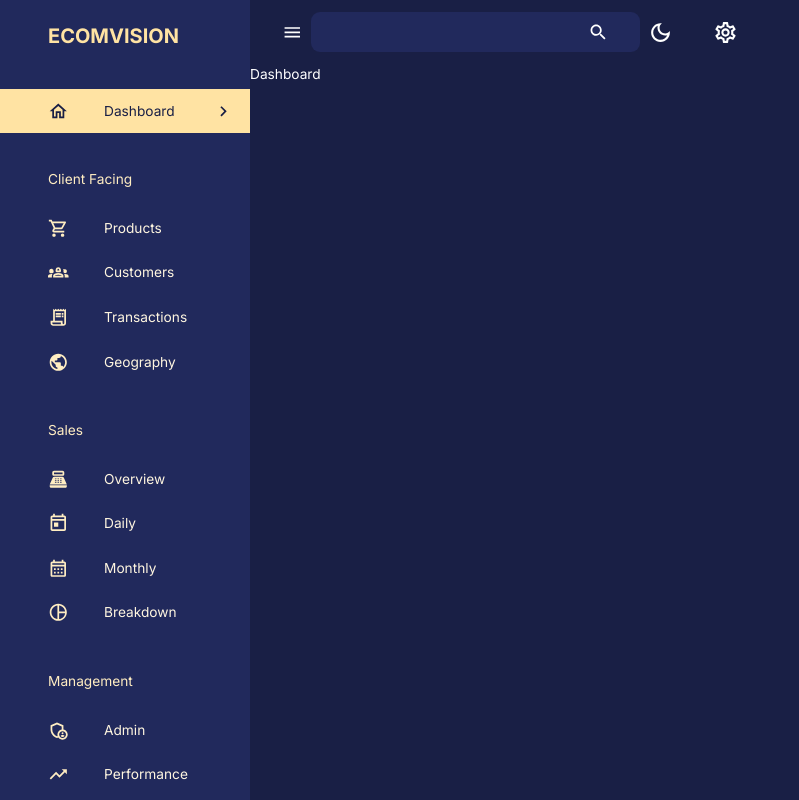
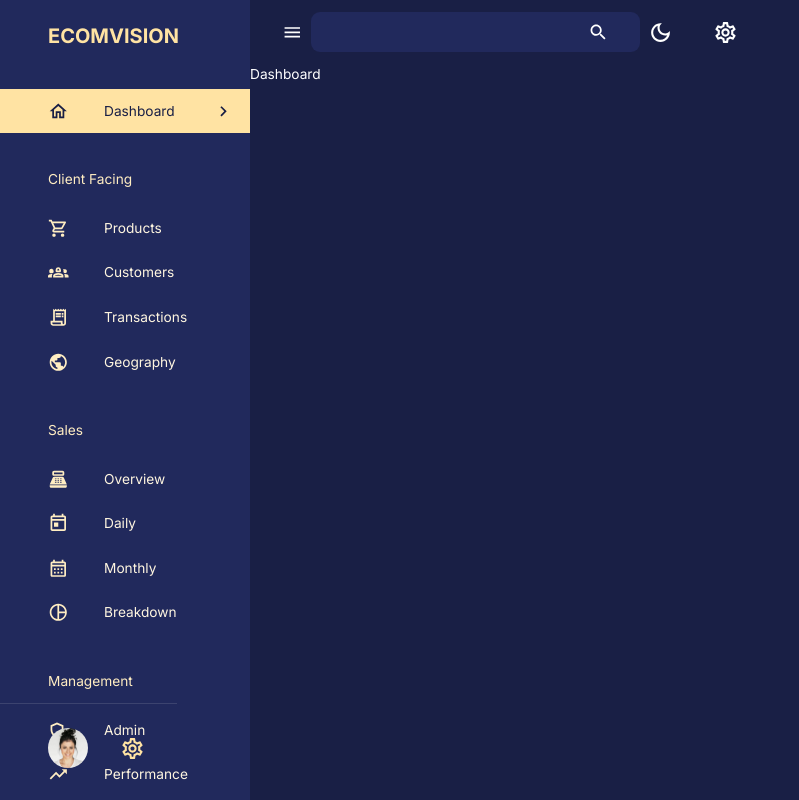
Before and after one commit to idlucassanti/ecomvision.web, a React (Create React App) app: page /dashboard in a window 1280 px wide. Shown: the whole page, without its empty margins (0-799 px from the left). Built offline with nearby package versions, Linux system fonts and the light colour scheme; no server answers.

Commit message:
request http redux

```diff
--- a/src/components/Navbar.jsx
+++ b/src/components/Navbar.jsx
@@ -13,6 +13,7 @@ import {
 import { setMode } from 'state';
 
 const Navbar = ({
+  user,
   isSidebarOpen,
   setIsSidebarOpen
 }) => {
--- a/src/components/Sidebar.jsx
+++ b/src/components/Sidebar.jsx
@@ -94,6 +94,7 @@ const navItems = [
 
 
 const Sidebar = ({
+  user,
   drawerWidth,
   isSidebarOpen,
   setIsSidebarOpen,
@@ -190,6 +191,42 @@ const Sidebar = ({
               })}
             </List>
           </Box>
+
+          <Box position="absolute" bottom="2rem">
+            <Divider />
+            <FlexBetween textTransform="none" gap="1rem" m="1.5rem 2rem 0 3rem">
+              <Box
+                component="img"
+                alt="profile"
+                src={profileImage}
+                height="40px"
+                width="40px"
+                borderRadius="50%"
+                sx={{ objectFit: "cover" }}
+              />
+              <Box textAlign="left">
+                <Typography
+                  fontWeight="bold"
+                  fontSize="0.9rem"
+                  sx={{ color: theme.palette.secondary[100] }}
+                >
+                  {user.name}
+                </Typography>
+                <Typography
+                  fontSize="0.8rem"
+                  sx={{ color: theme.palette.secondary[200] }}
+                >
+                  {user.occupation}
+                </Typography>
+              </Box>
+              <SettingsOutlined
+                sx={{
+                  color: theme.palette.secondary[300],
+                  fontSize: "25px ",
+                }}
+              />
+            </FlexBetween>
+          </Box>
         </Drawer>
       )}
     </Box>
--- a/src/index.js
+++ b/src/index.js
@@ -5,12 +5,18 @@ import App from './App';
 import { configureStore } from '@reduxjs/toolkit';
 import globalReducer from 'state';
 import { Provider } from 'react-redux';
+import { setupListeners } from '@reduxjs/toolkit/query';
+import { api } from 'state/api';
 
 const store = configureStore({
   reducer: {
     global: globalReducer,
-  }
+    [api.reducerPath]: api.reducer,
+  },
+  middleware: (getDefault) => getDefault().concat(api.middleware)
 })
+
+setupListeners(store.dispatch);
 
 const root = ReactDOM.createRoot(document.getElementById('root'));
 root.render(
--- a/src/scenes/layout/index.jsx
+++ b/src/scenes/layout/index.jsx
@@ -4,13 +4,20 @@ import { Outlet } from 'react-router-dom';
 import Navbar from 'components/Navbar';
 import Sidebar from 'components/Sidebar';
 
+import { useGetUserQuery } from 'state/api';
+import { useSelector } from 'react-redux';
+
 const Layout = () => {
   const isNonMobile = useMediaQuery("(min-width: 600px)");
   const [isSidebarOpen, setIsSidebarOpen] = useState(true);
 
+  const userId = useSelector((state) => state.global.userId);
+  const { data } = useGetUserQuery(userId);
+
   return (
     <Box display={isNonMobile ? "flex" : "block"} width="100%" height="100%">
       <Sidebar
+        user={data || {}}
         isNonMobile={isNonMobile}
         drawerWidth="250px"
         isSidebarOpen={isSidebarOpen}
@@ -19,6 +26,7 @@ const Layout = () => {
 
       <Box>
         <Navbar
+          user={data || {}}
           isSidebarOpen={isSidebarOpen}
           setIsSidebarOpen={setIsSidebarOpen}
         />
--- /dev/null
+++ b/src/state/api.js
@@ -0,0 +1,17 @@
+  import { createApi, fetchBaseQuery } from '@reduxjs/toolkit/query/react';
+
+  export const api = createApi({
+    baseQuery: fetchBaseQuery({
+      baseUrl: process.env.REACT_APP_BASE_URL
+    }),
+    reducerPath: "adminApi",
+    tagTypes: ["User"],
+    endpoints: (build) => ({
+      getUser: build.query({
+        query: (id) => `api/users/${id}`,
+        providesTags: ["User"]
+      })
+    })
+  });
+
+  export const { useGetUserQuery } = api;
--- a/src/state/index.js
+++ b/src/state/index.js
@@ -1,7 +1,8 @@
 import { createSlice } from "@reduxjs/toolkit";
 
 const initialState = {
-  mode: "dark"
+  mode: "dark",
+  userId: 1,
 };
 
 export const globalSlice = createSlice({
```
